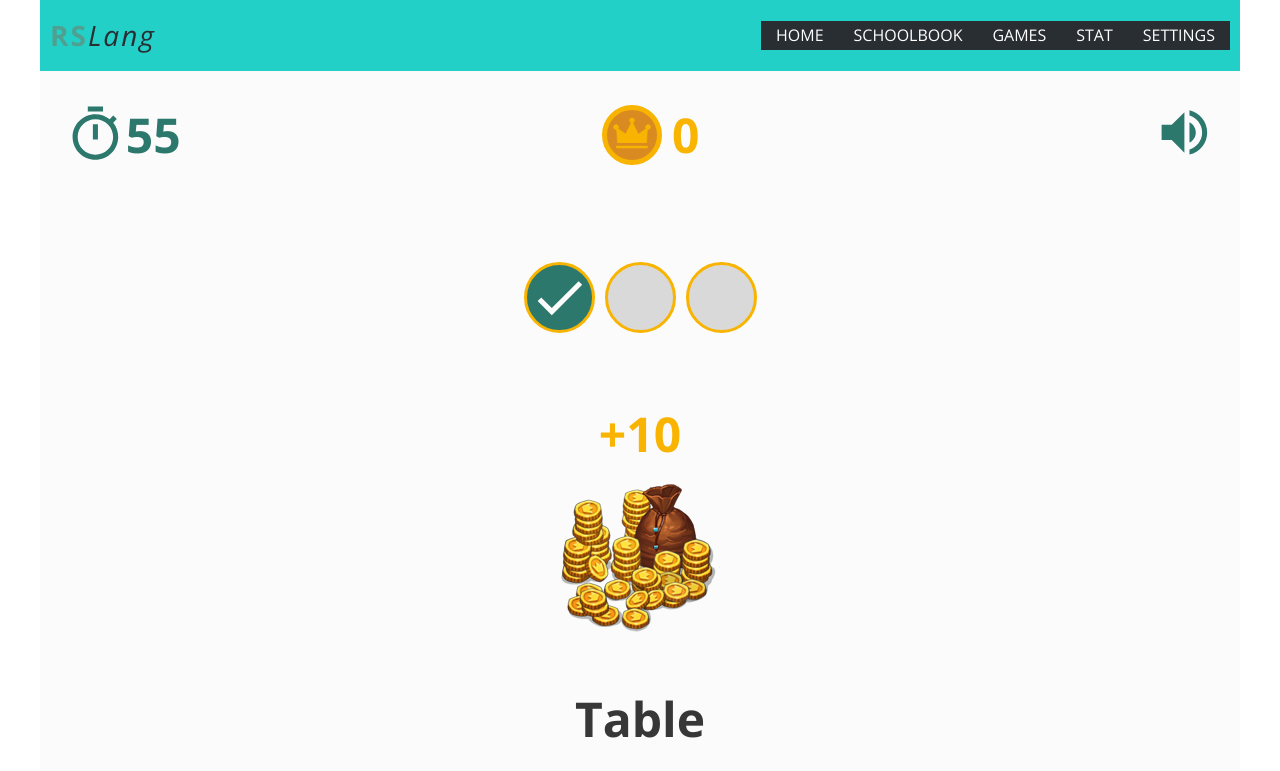
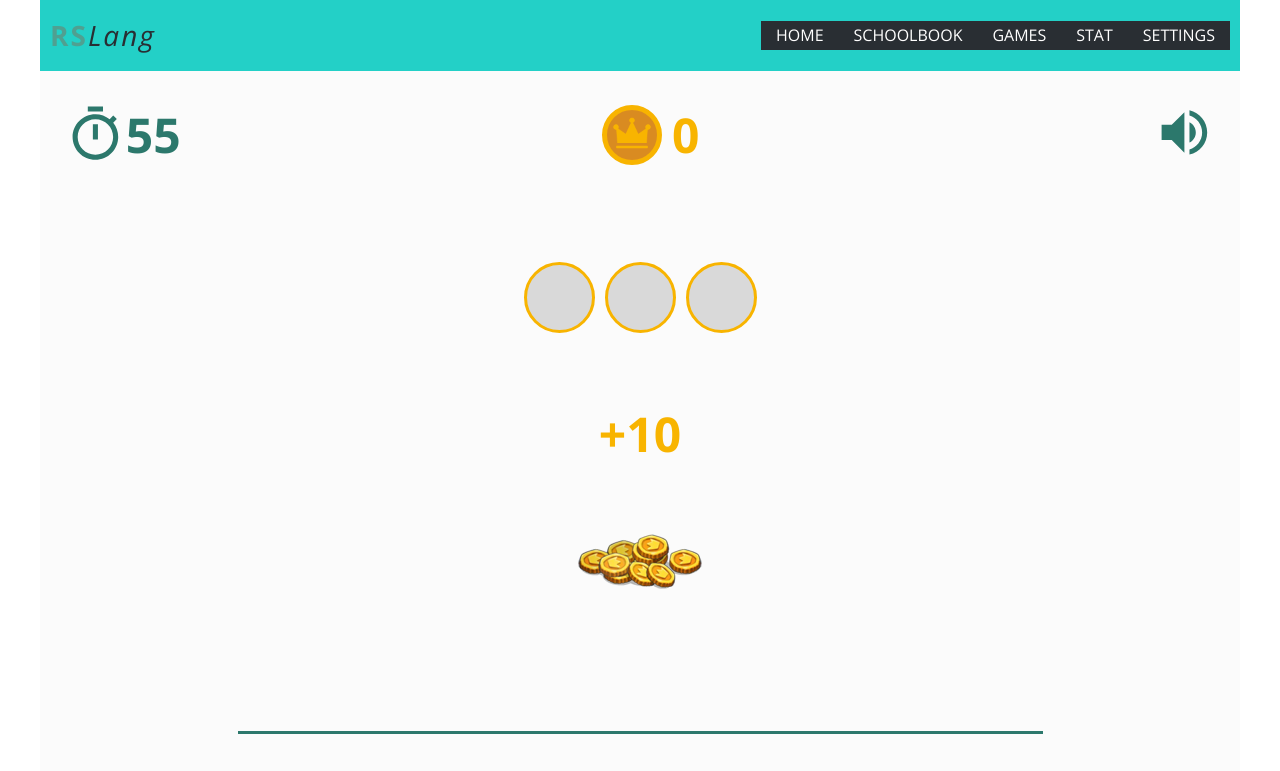
Before and after one commit to I-vasilich-I/rslang, a React (Create React App) app: page /sprint in a window 1280 px wide. Shown: the top 771 px of the page. Built offline with nearby package versions, Linux system fonts and the light colour scheme; the HTML template or start-up script is replaced by a standard one.

Commit message:
feat:RL-27 fix random words generation and game behavior

```diff
--- a/src/components/Sprint/AnswerPanel/AnswerItem/AnswerItem.scss
+++ b/src/components/Sprint/AnswerPanel/AnswerItem/AnswerItem.scss
@@ -8,6 +8,7 @@
   background-color: #D9D9D9;
   border: 3px solid #F8B400;
   margin: 5px;
+  transition: 0.1s ease;
 
   .MuiSvgIcon-root {
     font-size: 3.8rem;
--- a/src/components/Sprint/AnswerPanel/AnswerPanel.tsx
+++ b/src/components/Sprint/AnswerPanel/AnswerPanel.tsx
@@ -3,12 +3,19 @@ import React from 'react';
 import './AnswerPanel.scss';
 import { AnswerItem } from './AnswerItem/AnswerItem';
 
-export const AnswerPanel: React.FC = () => {
+interface AnswersProps {
+    answers: Array<boolean | undefined>;
+}
+
+export const AnswerPanel: React.FC<AnswersProps> = (props: AnswersProps) => {
+    const { answers } = props;
+    const answersState = [undefined, undefined, undefined];
+
     return (
         <div className='answer-panel-wrapper'>
-            <AnswerItem statusAnswer={true} />
-            <AnswerItem />
-            <AnswerItem />
+            {answersState.map((answer, index) => {
+                return <AnswerItem key={index} statusAnswer={answers[index]} />;
+            })}
         </div>
     );
 };
--- a/src/components/Sprint/ButtonsPanel/Button/Button.tsx
+++ b/src/components/Sprint/ButtonsPanel/Button/Button.tsx
@@ -5,12 +5,18 @@ import './Button.scss';
 interface ButtonProps {
     content: string;
     correct: boolean;
+    clickHandler: () => void;
 }
 
 export const Button: React.FC<ButtonProps> = (props: ButtonProps) => {
-    const { content, correct } = props;
+    const { content, correct, clickHandler } = props;
     return (
-        <button className={`button-answer ${correct ? 'button-answer__correct' : 'button-answer__incorrect'}`}>
+        <button
+            className={`button-answer ${correct ? 'button-answer__correct' : 'button-answer__incorrect'}`}
+            onClick={() => {
+                clickHandler();
+            }}
+        >
             {content}
         </button>
     );
--- a/src/components/Sprint/ButtonsPanel/ButtonsPanel.tsx
+++ b/src/components/Sprint/ButtonsPanel/ButtonsPanel.tsx
@@ -3,11 +3,18 @@ import React from 'react';
 import './ButtonsPanel.scss';
 import { Button } from './Button/Button';
 
-export const ButtonsPanel: React.FC = () => {
+interface ButtonsPanelProps {
+    correctClickHandler: () => void;
+    incorrectClickHandler: () => void;
+}
+
+export const ButtonsPanel: React.FC<ButtonsPanelProps> = (props: ButtonsPanelProps) => {
+    const { correctClickHandler, incorrectClickHandler } = props;
+
     return (
         <div className='buttons-panel'>
-            <Button content='Неверно' correct={false} />
-            <Button content='Верно' correct={true} />
+            <Button content='Неверно' correct={false} clickHandler={incorrectClickHandler} />
+            <Button content='Верно' correct={true} clickHandler={correctClickHandler} />
         </div>
     );
 };
--- a/src/components/Sprint/ComboPanel/ComboPanel.tsx
+++ b/src/components/Sprint/ComboPanel/ComboPanel.tsx
@@ -10,8 +10,30 @@ interface ComboPanelProps {
     gainPoint?: number;
 }
 
+interface ComboType {
+    img: string;
+    point: number;
+}
+
 export const ComboPanel: React.FC<ComboPanelProps> = (props: ComboPanelProps) => {
-    const comboArray = [combo_10, combo_20, combo_40, combo_80];
+    const comboArray: Array<ComboType> = [
+        {
+            img: combo_10,
+            point: 10,
+        },
+        {
+            img: combo_20,
+            point: 20,
+        },
+        {
+            img: combo_40,
+            point: 40,
+        },
+        {
+            img: combo_80,
+            point: 80,
+        },
+    ];
     const { gainPoint } = props;
 
     const [gain, setGain] = useState(0);
@@ -25,8 +47,8 @@ export const ComboPanel: React.FC<ComboPanelProps> = (props: ComboPanelProps) =>
     return (
         <div className='combo-panel'>
             <div className='combo-panel__wrapper'>
-                <span className='combo-panel__value'>+10</span>
-                <img className='combo-panel__image' src={comboArray[gain]} alt='combo-icon' />
+                <span className='combo-panel__value'>+{comboArray[gain].point}</span>
+                <img className='combo-panel__image' src={comboArray[gain].img} alt='combo-icon' />
             </div>
         </div>
     );
--- a/src/components/Sprint/ControlPanel/ControlPanel.tsx
+++ b/src/components/Sprint/ControlPanel/ControlPanel.tsx
@@ -5,11 +5,17 @@ import { Timer } from './Сontrollers/Timer/Timer';
 import { Score } from './Сontrollers/Score/Score';
 import { Sound } from './Сontrollers/Sound/Sound';
 
-export const ControlPanel: React.FC = () => {
+interface ControlPanelProps {
+    score: number;
+}
+
+export const ControlPanel: React.FC<ControlPanelProps> = (props: ControlPanelProps) => {
+    const { score } = props;
+
     return (
         <div className='control-wrapper'>
             <Timer />
-            <Score />
+            <Score value={score} />
             <Sound mute={false} />
         </div>
     );
--- a/src/components/Sprint/ControlPanel/Сontrollers/Score/Score.tsx
+++ b/src/components/Sprint/ControlPanel/Сontrollers/Score/Score.tsx
@@ -3,14 +3,20 @@ import React from 'react';
 import './Score.scss';
 import PointIcon from './icons/point.png';
 
-export const Score: React.FC = () => {
+interface ScoreProps {
+    value: number;
+}
+
+export const Score: React.FC<ScoreProps> = (props: ScoreProps) => {
+    const { value } = props;
+
     return (
         <div className='score-control'>
             <div className='score-control__wrapper' title='Количество очков'>
                 <div className='score-control__point'>
                     <img className='score-control__point__icon' src={PointIcon} alt='point' />
                 </div>
-                <span className='score-control__value'>0</span>
+                <span className='score-control__value'>{value}</span>
             </div>
         </div>
     );
--- a/src/components/Sprint/Sprint.tsx
+++ b/src/components/Sprint/Sprint.tsx
@@ -1,4 +1,4 @@
-import React from 'react';
+import React, { useEffect, useState } from 'react';
 
 import './Sprint.scss';
 import { ControlPanel } from './ControlPanel/ControlPanel';
@@ -6,15 +6,112 @@ import { AnswerPanel } from './AnswerPanel/AnswerPanel';
 import { ComboPanel } from './ComboPanel/ComboPanel';
 import { QuestionPanel } from './QuestionPanel/QuestionPanel';
 import { ButtonsPanel } from './ButtonsPanel/ButtonsPanel';
+import { useTypedSelector } from '../../hooks/useTypeSelector';
+import { Word } from '../../types/wordCard';
+
+const initialStateAnswer = {
+    audio: '',
+    audioExample: '',
+    audioMeaning: '',
+    group: 0,
+    id: '',
+    image: '',
+    page: 0,
+    textExample: '',
+    textExampleTranslate: '',
+    textMeaning: '',
+    textMeaningTranslate: '',
+    transcription: '',
+    word: '',
+    wordTranslate: '',
+};
 
 export const Sprint: React.FC = () => {
+    const [score, setScore] = useState(0);
+    const [point, setPoint] = useState(10);
+    const [speedCombo, setSpeedCombo] = useState(1);
+    const [answers, setAnswers] = useState<Array<boolean>>([]);
+
+    const { words } = useTypedSelector((state) => state.wordCard);
+
+    const [selectWord, setSelectWord] = useState<Word>(initialStateAnswer);
+    const [selectIndex, setSelectIndex] = useState(0);
+    const [randomWord, setRandomWord] = useState<Word>(initialStateAnswer);
+    const [wordsArray, setWordsArray] = useState<Array<Word>>(words);
+
+    console.log(words, wordsArray);
+
+    useEffect(() => {
+        shuffleWords();
+    }, []);
+
+    useEffect(() => {
+        if (selectIndex > wordsArray.length - 1) {
+            shuffleWords();
+            setSelectIndex(0);
+        } else {
+            setSelectWord(wordsArray[selectIndex]);
+            setRandomWord(wordsArray[selectIndex]);
+        }
+    }, [selectIndex]);
+
+    useEffect(() => {
+        if (answers.length === 3 || answers.includes(false)) {
+            setTimeout(() => {
+                setAnswers(() => []);
+            }, 250);
+            updateCombo();
+        }
+    }, [answers]);
+
+    const correctClick = () => {
+        setSelectIndex((selectIndex) => selectIndex + 1);
+        setScore((score) => score + point);
+        setAnswer(true);
+    };
+
+    const incorrectClick = () => {
+        setSelectIndex((selectIndex) => selectIndex + 1);
+        setAnswer(false);
+        resetCombo();
+    };
+
+    const setAnswer = (state: boolean) => {
+        setAnswers((answers) => {
+            const answersCopy = Array.from(answers);
+            answersCopy.push(state);
+            return answersCopy;
+        });
+    };
+
+    const updateCombo = () => {
+        if (answers.length === 3 && !answers.includes(false) && speedCombo < 4) {
+            setSpeedCombo((speedCombo) => speedCombo + 1);
+            setPoint((point) => point * 2);
+        }
+    };
+
+    const resetCombo = () => {
+        setSpeedCombo(1);
+        setPoint(10);
+    };
+
+    const shuffleWords = () => {
+        const array = Array.from(wordsArray);
+        for (let i = array.length - 1; i > 0; i--) {
+            const j = Math.floor(Math.random() * (i + 1));
+            [array[i], array[j]] = [array[j], array[i]];
+        }
+        setWordsArray(array);
+    };
+
     return (
         <div className='sprint-game'>
-            <ControlPanel />
-            <AnswerPanel />
-            <ComboPanel gainPoint={2} />
-            <QuestionPanel word={'Table'} translate={'Стол'} />
-            <ButtonsPanel />
+            <ControlPanel score={score} />
+            <AnswerPanel answers={answers} />
+            <ComboPanel gainPoint={speedCombo - 1} />
+            <QuestionPanel word={selectWord.word} translate={randomWord.wordTranslate} />
+            <ButtonsPanel correctClickHandler={correctClick} incorrectClickHandler={incorrectClick} />
         </div>
     );
 };
```
